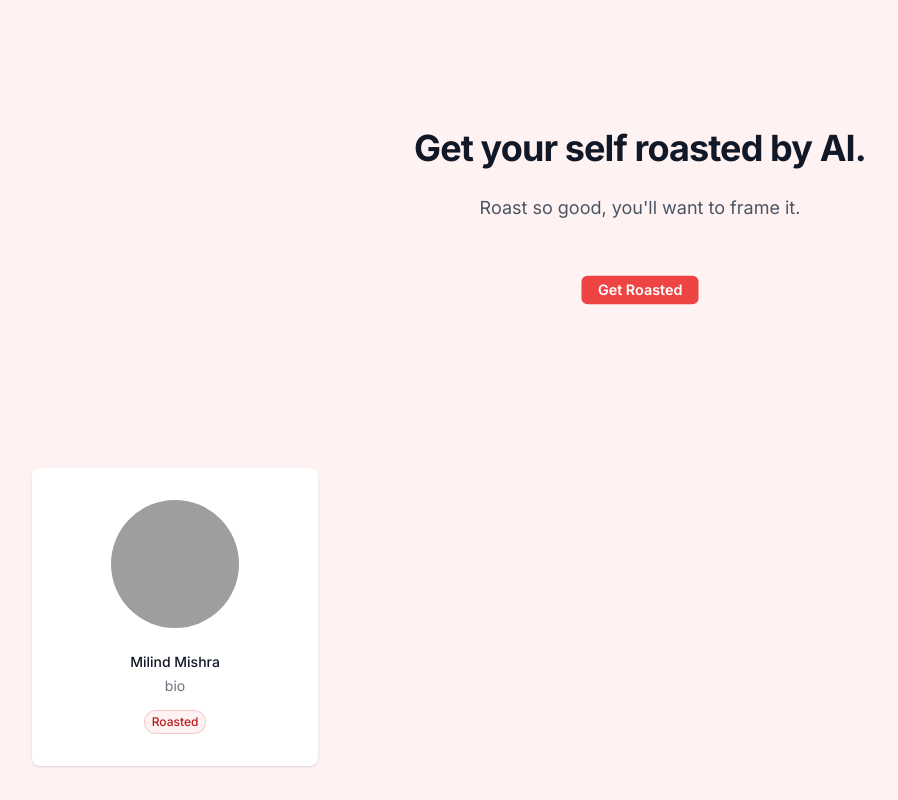
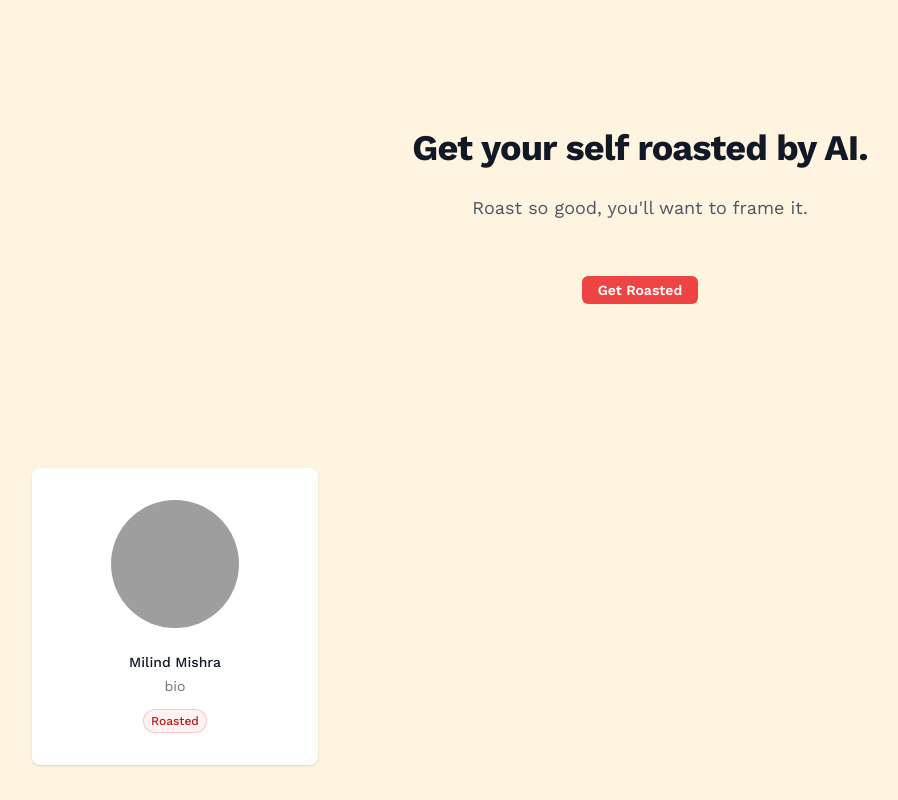
Before and after one commit to thatbeautifuldream/gitroast, a Next.js app: page / in a window 1280 px wide. Shown: the whole page, without its empty margins (0-898 px from the left). Built offline with nearby package versions, Linux system fonts and the light colour scheme; grey boxes are pictures that could not be loaded.

Commit message:
📦 NEW: update neobrutal theme and minor fixes

```diff
--- a/src/app/layout.tsx
+++ b/src/app/layout.tsx
@@ -1,6 +1,6 @@
 import "~/styles/globals.css";
 import type { Metadata } from "next";
-import { Inter as FontSans } from "next/font/google";
+import { Work_Sans as FontSans } from "next/font/google";
 
 import { cn } from "~/lib/utils";
 import Provider from "~/app/provider";
@@ -25,7 +25,7 @@ export default function RootLayout({ children }: RootLayoutProps) {
       <head />
       <body
         className={cn(
-          "min-h-screen bg-red-50 font-sans antialiased",
+          "bg-bg min-h-screen font-sans antialiased",
           fontSans.variable,
         )}
       >
--- a/tailwind.config.ts
+++ b/tailwind.config.ts
@@ -56,27 +56,35 @@ const config = {
           DEFAULT: "hsl(var(--card))",
           foreground: "hsl(var(--card-foreground))",
         },
+        main: "#FD9745",
+        overlay: "rgba(0,0,0,0.8)",
+        bg: "#fff4e0",
+        text: "#000",
+        darkBg: "#1D1F27",
+        darkText: "#eeefe9",
+        darkBorder: "#000",
       },
       borderRadius: {
         lg: "var(--radius)",
         md: "calc(var(--radius) - 2px)",
         sm: "calc(var(--radius) - 4px)",
+        base: "0px",
+      },
+      boxShadow: {
+        light: "4px 4px 0px 0px #000",
+        dark: "4px 4px 0px 0px #000",
+      },
+      translate: {
+        boxShadowX: "4px",
+        boxShadowY: "4px",
+        reverseBoxShadowX: "-4px",
+        reverseBoxShadowY: "-4px",
+      },
+      fontWeight: {
+        base: "500",
+        heading: "700",
       },
       keyframes: {
-        buttonheartbeat: {
-          "0%": {
-            "box-shadow": '0 0 0 0 theme("colors.red.500")',
-            transform: "scale(1)",
-          },
-          "50%": {
-            "box-shadow": '0 0 0 7px theme("colors.red.500/0")',
-            transform: "scale(1.05)",
-          },
-          "100%": {
-            "box-shadow": '0 0 0 0 theme("colors.red.500/0")',
-            transform: "scale(1)",
-          },
-        },
         "accordion-down": {
           from: { height: "0" },
           to: { height: "var(--radix-accordion-content-height)" },
@@ -87,7 +95,6 @@ const config = {
         },
       },
       animation: {
-        buttonheartbeat: "buttonheartbeat 2s infinite ease-in-out",
         "accordion-down": "accordion-down 0.2s ease-out",
         "accordion-up": "accordion-up 0.2s ease-out",
       },
```
Also changed, not shown: 1 other file (tests, documents, lock files or other folders).
